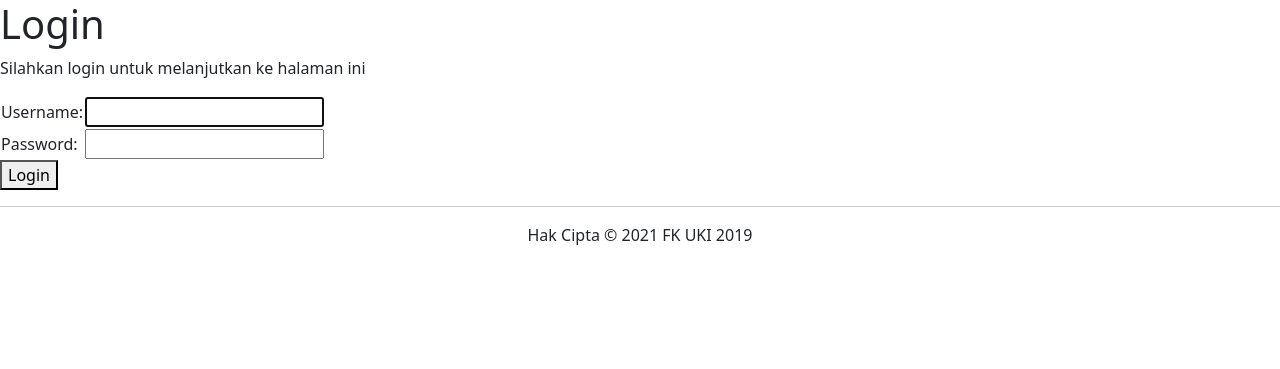
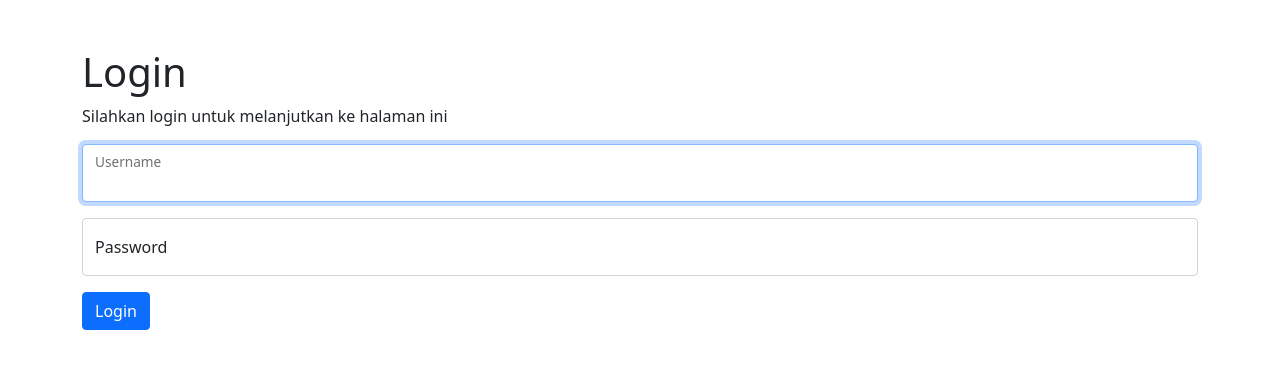
Before and after one commit to berylcp/fkuki2019-django, a Django app: page /akun/login/ in a window 1280 px wide. Shown: the top 369 px of the page. Run offline with Django 3.2, Linux system fonts and the light colour scheme.

Commit message:
Update login

```diff
--- a/main/templates/main/base.html
+++ b/main/templates/main/base.html
@@ -55,10 +55,10 @@
             </div>
         </nav>
     </header>
-    {% else %}
 
-    {% endif %}
-    {% block content %} {% endblock %}
+    <main>
+        {% block content %} {% endblock %}
+    </main>
 
     <hr>
 
@@ -66,6 +66,44 @@
         <p>Hak Cipta © <span id="tahun"></span> FK UKI 2019</p>
     </footer>
 
+    {% else %}
+    <div class="container mt-5">
+        <h1>Login</h1>
+
+        <!-- User sudah login, tapi masih di halaman login -->
+        {% if user.is_authenticated %}
+        <p>Kamu sudah login, {{ user.get_full_name }}. silahkan ke <a href="{% url 'index' %}">halaman utama.</a></p>
+
+        <!-- User belum login -->
+        {% else %}
+        <p>Silahkan login untuk melanjutkan ke halaman ini</p>
+        {% endif %}
+
+        <!-- Username / password yang dimasukkan user salah -->
+        {% if form.errors %}
+        <p>Username dan password tidak cocok, silahkan coba lagi!</p>
+        {% endif %}
+
+        <form method="post" action="{% url 'login' %}">
+            {% csrf_token %}
+            <div class="form-floating mb-3">
+                <input type="text" class="form-control" id="id_username" placeholder="Masukkan username disini"
+                    name="username" autofocus autocapitalize="none" autocomplete="username" maxlength="150" required>
+                <label for="id_username">Username</label>
+            </div>
+
+            <div class="form-floating mb-3">
+                <input type="password" class="form-control" id="id_password" placeholder="Masukkan password disini"
+                    name="password" autocomplete="current-password" required>
+                <label for="id_password">Password</label>
+            </div>
+
+            <button class="btn btn-primary" type="submit">Login</button>
+            <input type="hidden" name="next" value="{{ next }}">
+        </form>
+    </div>
+
+    {% endif %}
     <script src="https://cdn.jsdelivr.net/npm/bootstrap@5.1.2/dist/js/bootstrap.bundle.min.js"
         integrity="sha384-kQtW33rZJAHjgefvhyyzcGF3C5TFyBQBA13V1RKPf4uH+bwyzQxZ6CmMZHmNBEfJ" crossorigin="anonymous">
     </script>
--- a/templates/registration/login.html
+++ b/templates/registration/login.html
@@ -3,6 +3,8 @@
 {% block title %}Login | FK UKI 2019{% endblock %}
 
 {% block content %}
+
+<div class="container mt-5">
     <h1>Login</h1>
 
     <!-- User sudah login, tapi masih di halaman login -->
@@ -21,17 +23,20 @@
 
     <form method="post" action="{% url 'login' %}">
         {% csrf_token %}
-    <table>
-        <tr>
-            <td>{{ form.username.label_tag }}</td>
-            <td>{{ form.username }}</td>
-        </tr>
-        <tr>
-            <td>{{ form.password.label_tag }}</td>
-            <td>{{ form.password }}</td>
-        </tr>
-    </table>
-    <button type="submit">Login</button>
+        <div class="form-floating mb-3">
+            <input type="text" class="form-control" id="id_username" placeholder="Masukkan username disini"
+                name="username" autofocus autocapitalize="none" autocomplete="username" maxlength="150" required>
+            <label for="id_username">Username</label>
+        </div>
+
+        <div class="form-floating mb-3">
+            <input type="password" class="form-control" id="id_password" placeholder="Masukkan password disini"
+                name="password" autocomplete="current-password" required>
+            <label for="id_password">Password</label>
+        </div>
+
+        <button class="btn btn-primary" type="submit">Login</button>
         <input type="hidden" name="next" value="{{ next }}">
     </form>
+</div>
 {% endblock %}
```
Lines whose indentation alone changed are shown as unchanged.
